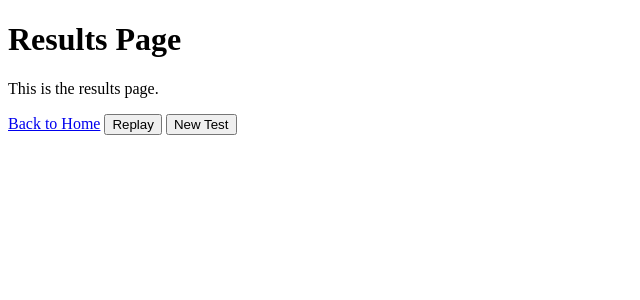
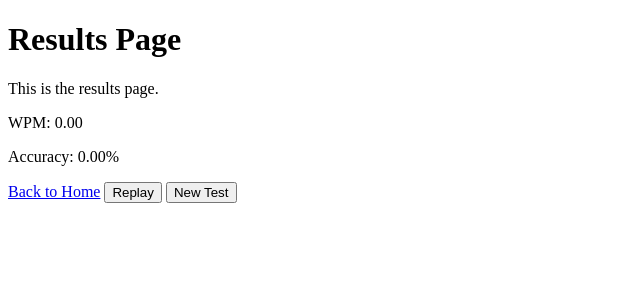
Before and after one commit to perimeterr/WPM-Hero, a Django app: page /results/ in a window 1280 px wide. Shown: the top 300 px of the page, without its empty margins (0-640 px from the left). Run offline with Django 5.2, Linux system fonts and the light colour scheme.

Commit message:
Added WPM and accuracy display

```diff
--- a/templates/results.html
+++ b/templates/results.html
@@ -9,6 +9,8 @@
 <body>
     <h1>Results Page</h1>
     <p>This is the results page.</p>
+    <p>WPM: <span id="wpm">0.00</span></p>
+    <p>Accuracy: <span id="accuracy">0.00%</span></p>
     <a href="{% url 'home:home' %}">Back to Home</a>
     <button id="replay-btn" onclick="window.location.href='{% url 'home:home' %}?difficulty={{ difficulty }}&replay=true'">Replay</button>
     <button id="new-test-btn" onclick="window.location.href='{% url 'home:home' %}'">New Test</button>
```
